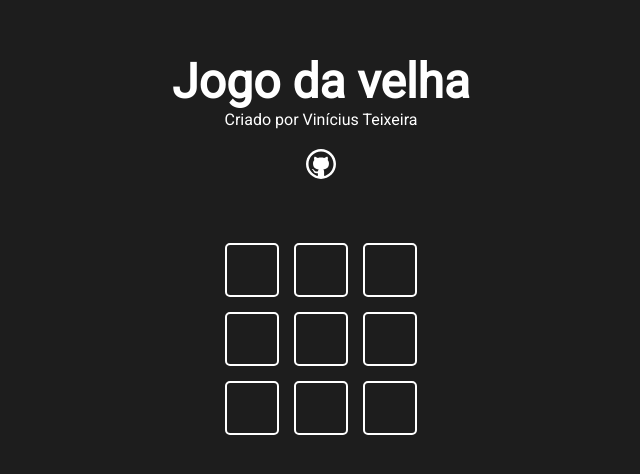
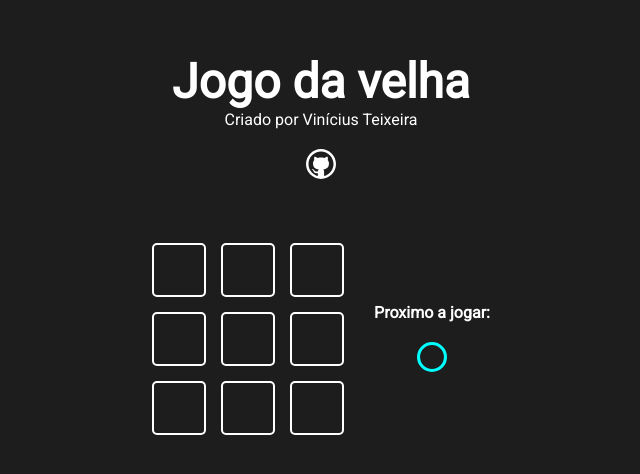
Before and after one commit to vinnyteixeira/react-jogo-da-velha, a Next.js app: page / in a window 1280 px wide. Shown: the part 176-650 px from the top of the page, without its empty margins (319-959 px from the left). Built offline with nearby package versions, Linux system fonts and the light colour scheme.

Commit message:
Criado logica do game

```diff
--- a/src/components/game/Game.jsx
+++ b/src/components/game/Game.jsx
@@ -1,21 +1,44 @@
-import { useState } from "react"
-import styles from "./Game.module.css"
-import GameOption from "../gameOption/Gameoption"
+import { useState } from "react";
+import styles from "./Game.module.css";
+import Icon from "../icon/Icon";
 
+import GameOption from "../gameOption/Gameoption";
 
-function Game () {
-    const [gameState, setGameState] = useState (Array(9).fill(0))
+function Game() {
+  const [gameState, setGameState] = useState(Array(9).fill(0));
+  const [currentPlayer, setCurrentPlayer] = useState(1);
+
+  const handleClick = (pos) => {
+    if (gameState[pos] === 0) {
+      let newGameState = [...gameState];
+      newGameState[pos] = currentPlayer;
+      setCurrentPlayer(currentPlayer * -1);
+      setGameState(newGameState);
+    }
+  };
+
   return (
+    <div className={styles.gameContent}>
       <div className={styles.game}>
-            {
-                gameState.map((value, pos) =>
+        {gameState.map((value, pos) => (
           <GameOption
             key={`game-position-pos-${pos}`}
             status={value}
-                />)
+            onClick={() => handleClick(pos)}
+          />
+        ))}
+      </div>
+      <div className={styles.gameInfo}>
+        <h4>Proximo a jogar:</h4>
+        {
+            currentPlayer === 1 && <Icon iconName="circle"/>
+        }
+        {
+            currentPlayer === -1 && <Icon iconName="x"/>
         }
       </div>
-    )
+    </div>
+  );
 }
 
-export default Game
+export default Game;
--- a/src/components/game/Game.module.css
+++ b/src/components/game/Game.module.css
@@ -3,3 +3,14 @@
     grid-template-columns: repeat(3, 1fr);
     gap: 15px;
 }
+.gameContent {
+    display: flex;
+    gap: 30px;
+    align-items: center;
+}
+.gameInfo {
+    display: flex;
+    flex-direction: column;
+    align-items: center;
+    gap: 20px;
+}
--- a/src/components/gameOption/GameOption.jsx
+++ b/src/components/gameOption/GameOption.jsx
@@ -3,9 +3,9 @@
 
 const GameIcon = ({iconName}) => <Icon iconName={iconName} size="25px" />
 
-function GameOption ({status}) {
+function GameOption ({status, onClick}) {
     return (
-        <div className={styles.gameOption}>
+        <div className={styles.gameOption} onClick={onClick}>
             {
                 status === 1 && <Icon iconName="circle"/>
             }
```
Lines whose indentation alone changed are shown as unchanged.
